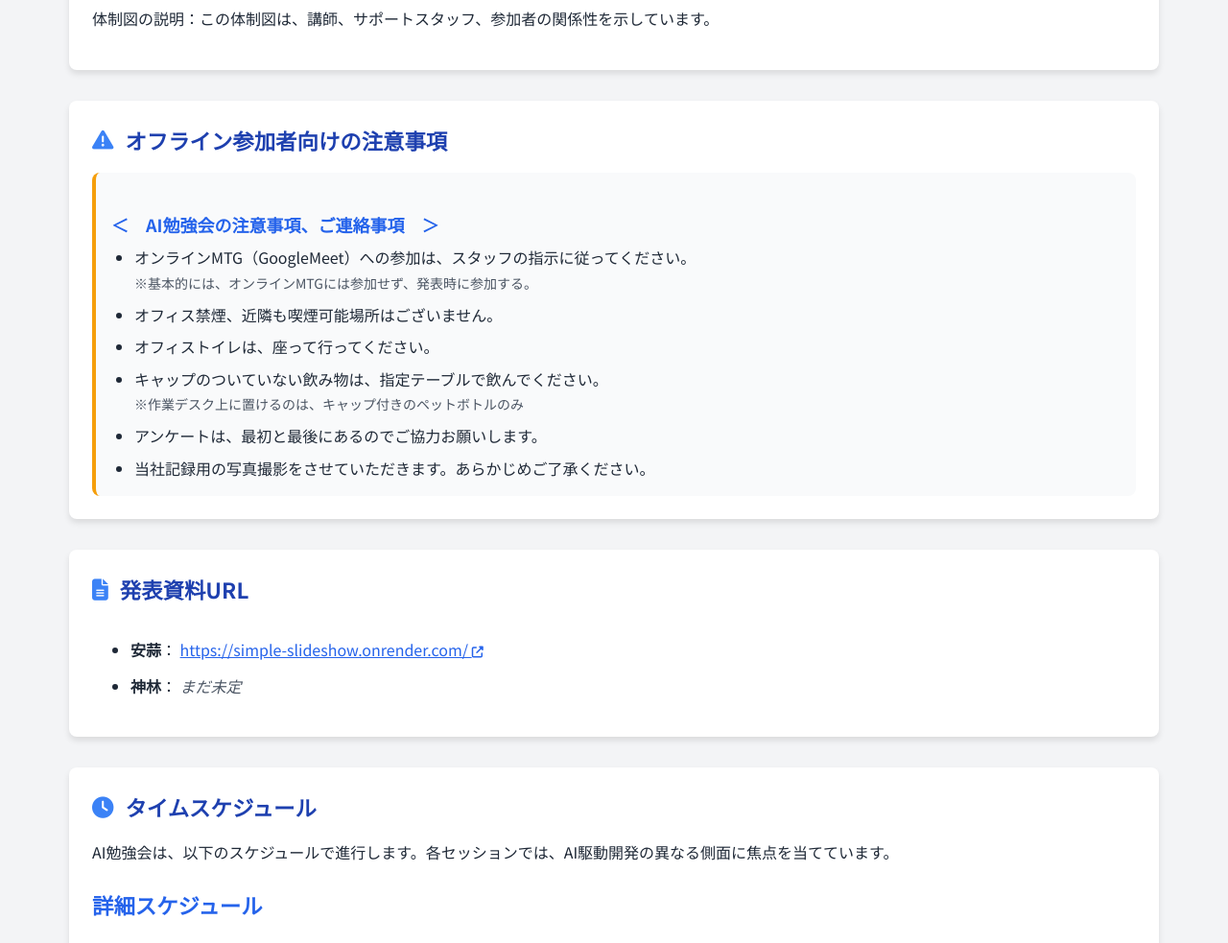
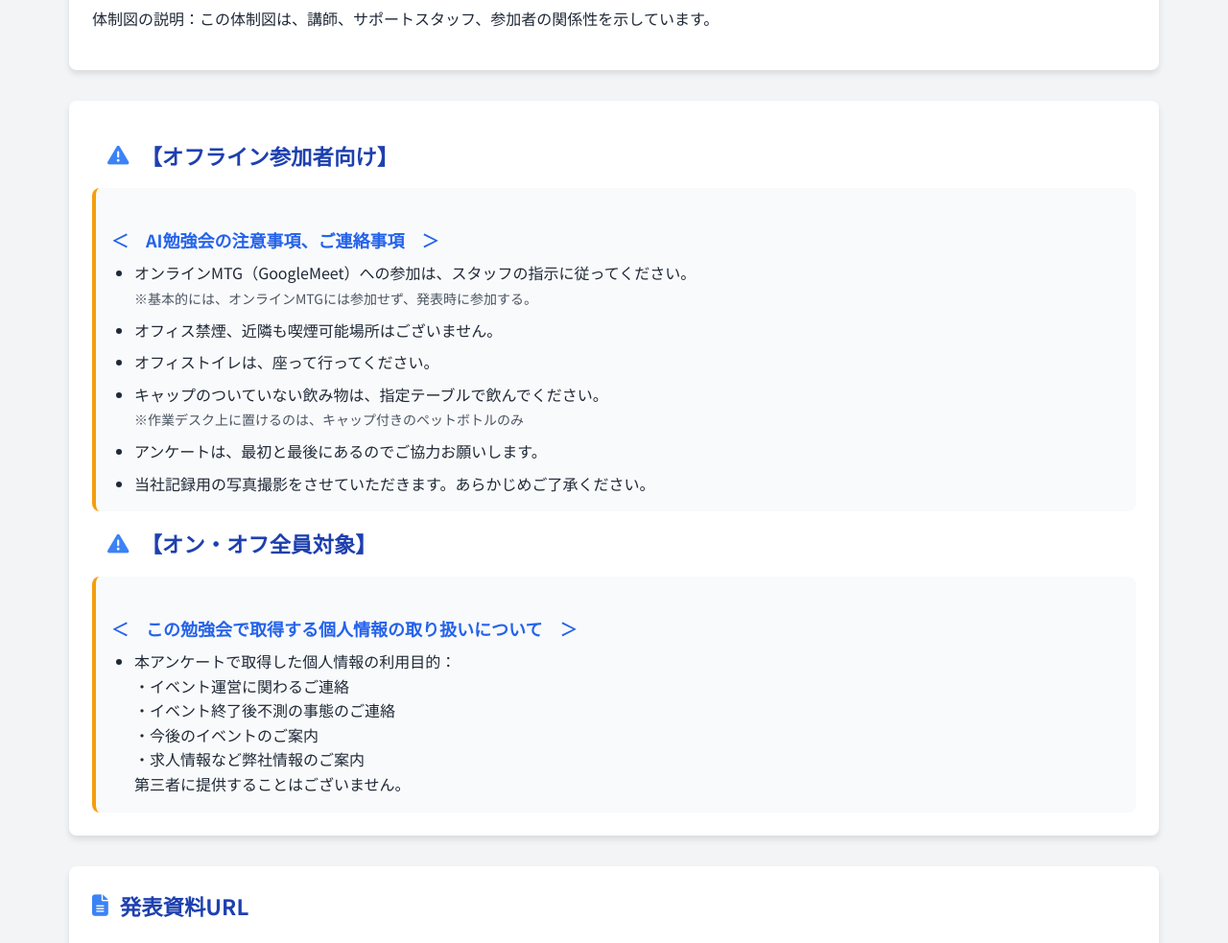
Before and after one commit to erikaambiru/simple-slideshow, a plain HTML site: page about.html in a window 1280 px wide. Shown: the part 1960-2943 px from the top of the page at 96% size. Drawn offline with nearby package versions, Linux system fonts and the light colour scheme.

Commit message:
個人情報の取り扱いについて追記

```diff
--- a/about.html
+++ b/about.html
@@ -293,8 +293,8 @@
         </div>
 
         <div class="card">
-            <div class="card-title">
-                <i class="fas fa-exclamation-triangle"></i> オフライン参加者向けの注意事項
+            <div class="card-title m-4">
+                <i class="fas fa-exclamation-triangle"></i> 【オフライン参加者向け】
             </div>
             <div class="bg-gray-50 p-4 rounded-lg border-l-4 border-yellow-500">
                 <h3 class="text-lg font-bold mb-2">＜　AI勉強会の注意事項、ご連絡事項　＞</h3>
@@ -309,6 +309,21 @@
                     </li>
                     <li>アンケートは、最初と最後にあるのでご協力お願いします。</li>
                     <li>当社記録用の写真撮影をさせていただきます。あらかじめご了承ください。</li>
+                </ul>
+            </div>
+            <div class="card-title m-4">
+                <i class="fas fa-exclamation-triangle"></i> 【オン・オフ全員対象】
+            </div>
+            <div class="bg-gray-50 p-4 rounded-lg border-l-4 border-yellow-500">
+                <h3 class="text-lg font-bold mb-2">＜　この勉強会で取得する個人情報の取り扱いについて　＞</h3>
+                <ul class="list-disc pl-6 space-y-2">
+                    <li>本アンケートで取得した個人情報の利用目的： <br>
+                        ・イベント運営に関わるご連絡<br>
+                        ・イベント終了後不測の事態のご連絡<br>
+                        ・今後のイベントのご案内<br>
+                        ・求人情報など弊社情報のご案内<br>
+                        第三者に提供することはございません。
+                    </li>
                 </ul>
             </div>
         </div>
```
